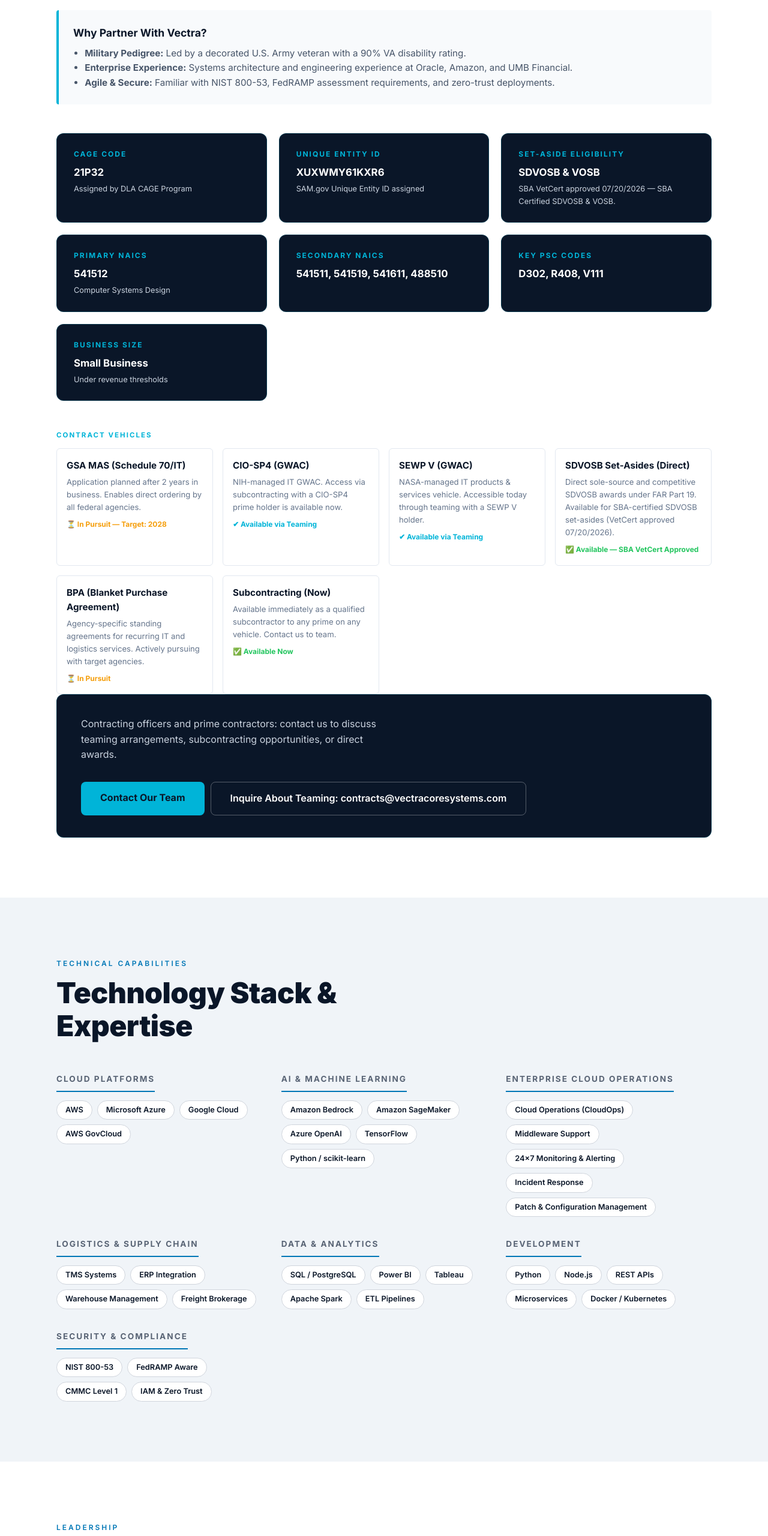
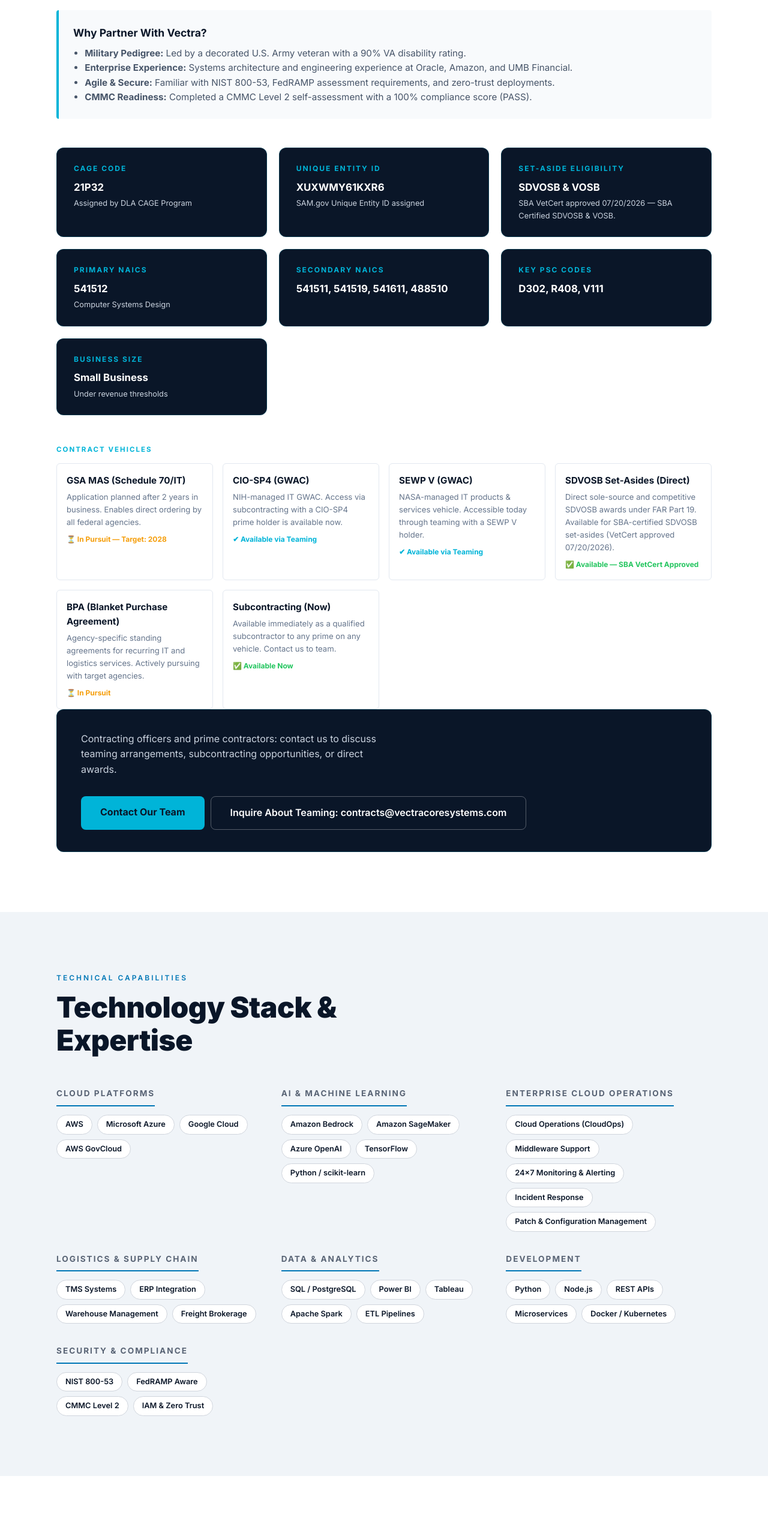
Before and after one commit to techfans-ui/Vectra-Core-Systems-LLC, a plain HTML site: page index.html in a window 1280 px wide. Shown: the part 4730-7290 px from the top of the page at 60% size. Drawn offline with Linux system fonts and the light colour scheme.

Commit message:
Update public site to CMMC Level 2

```diff
--- a/index.html
+++ b/index.html
@@ -218,6 +218,7 @@
           <li><strong>Military Pedigree:</strong> Led by a decorated U.S. Army veteran with a 90% VA disability rating.</li>
           <li><strong>Enterprise Experience:</strong> Systems architecture and engineering experience at Oracle, Amazon, and UMB Financial.</li>
           <li><strong>Agile &amp; Secure:</strong> Familiar with NIST 800-53, FedRAMP assessment requirements, and zero-trust deployments.</li>
+          <li><strong>CMMC Readiness:</strong> Completed a CMMC Level 2 self-assessment with a 100% compliance score (PASS).</li>
         </ul>
       </div>
 
@@ -367,7 +368,7 @@
           <div class="cap-tags">
             <span class="cap-tag">NIST 800-53</span>
             <span class="cap-tag">FedRAMP Aware</span>
-            <span class="cap-tag">CMMC Level 1</span>
+            <span class="cap-tag">CMMC Level 2</span>
             <span class="cap-tag">IAM &amp; Zero Trust</span>
           </div>
         </div>
```
Also changed, not shown: government.html (+1 -0 lines).
